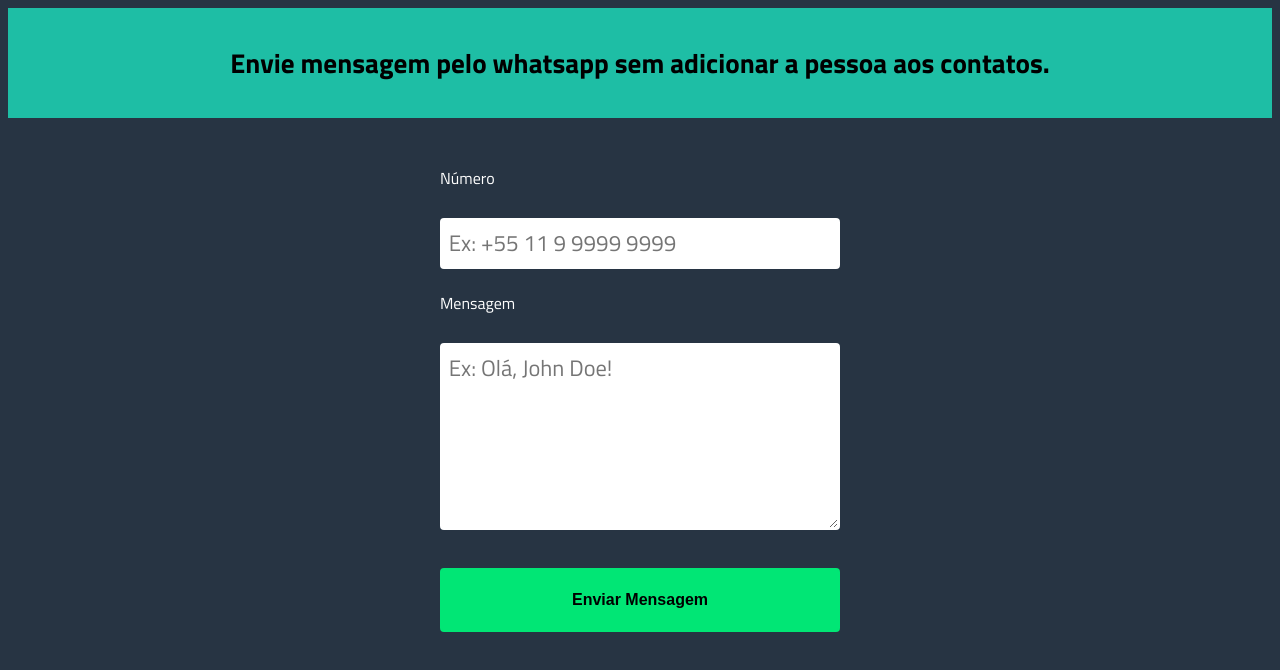
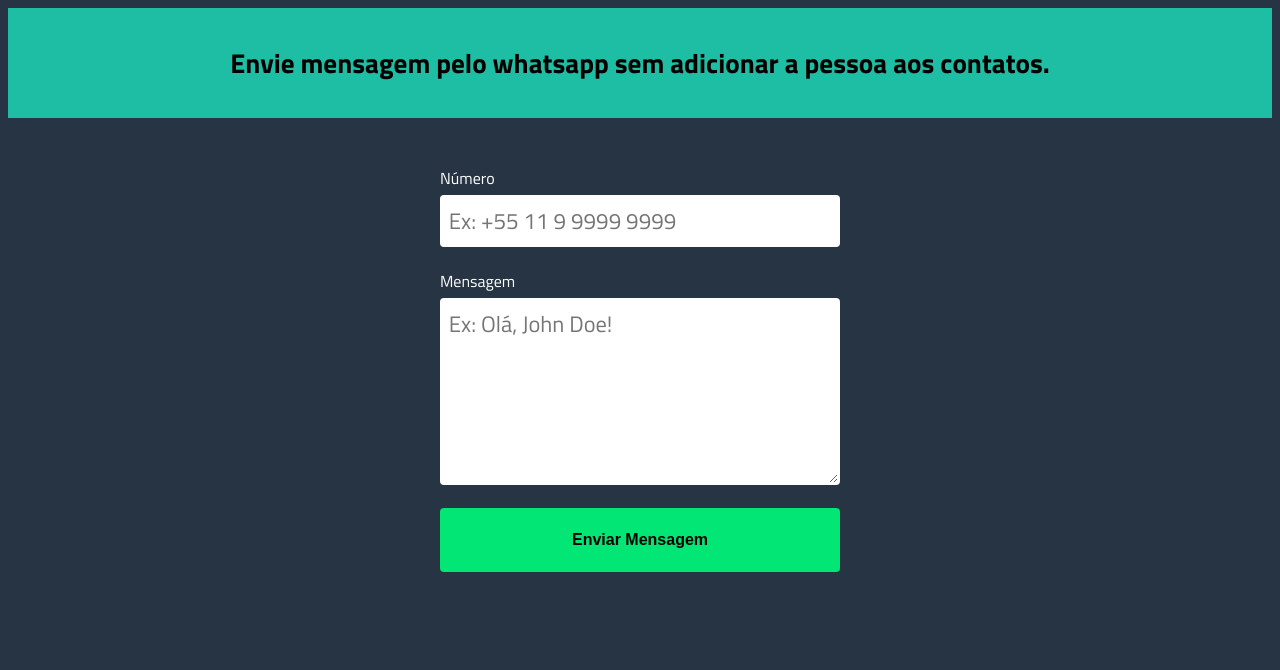
Before and after one commit to rogeralbinoi/whatsapp-without-adding, a plain HTML site: page index.html in a window 1280 px wide. Drawn offline with Linux system fonts and the light colour scheme.

Commit message:
Update main.css

```diff
--- a/main.css
+++ b/main.css
@@ -7,7 +7,7 @@ h1 {
 }
 
 input, textarea, button {
-  margin: 1em 0;
+  margin: 0 0 1em;
   width: 100%;
   box-sizing: border-box;
   border-radius: 4px;
```
